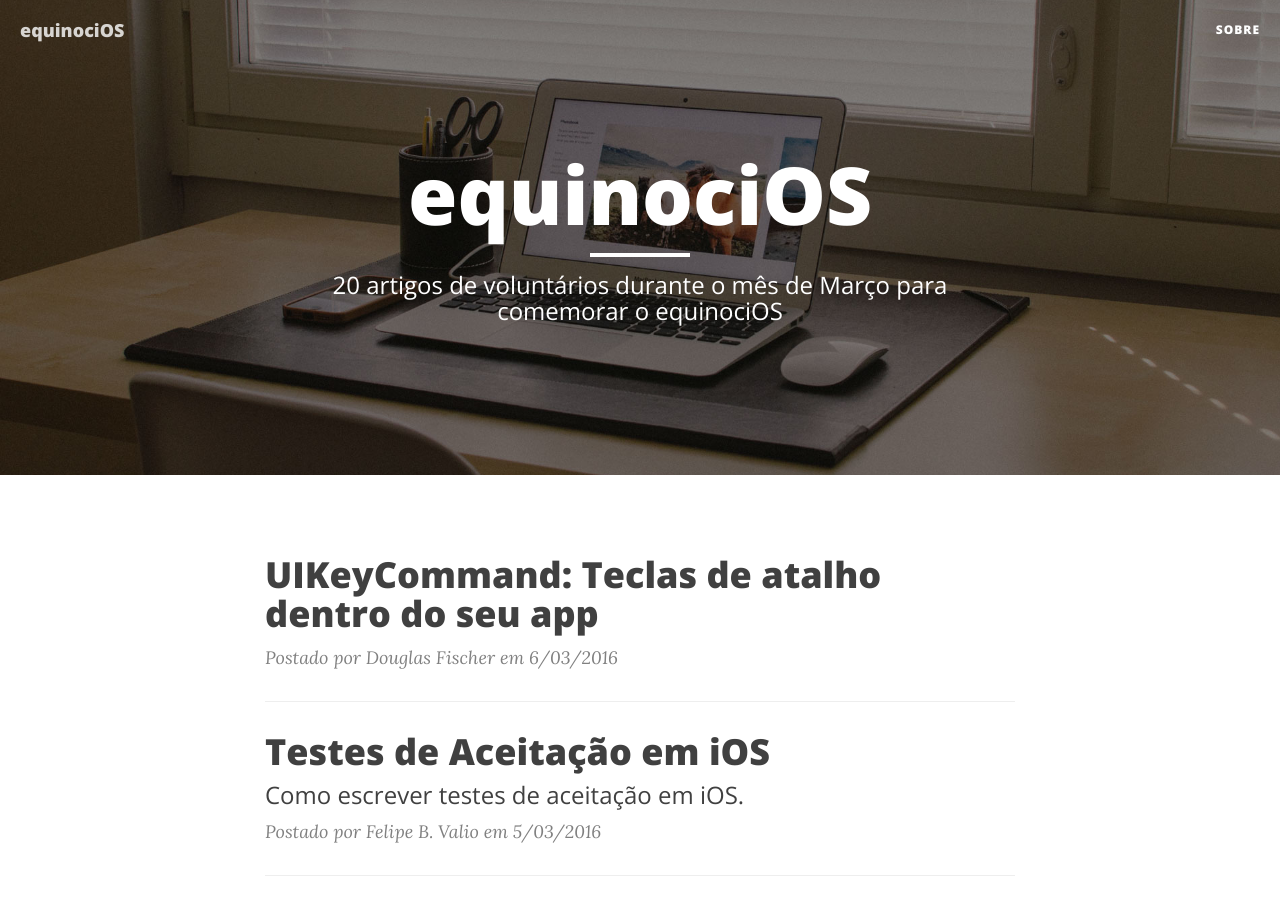
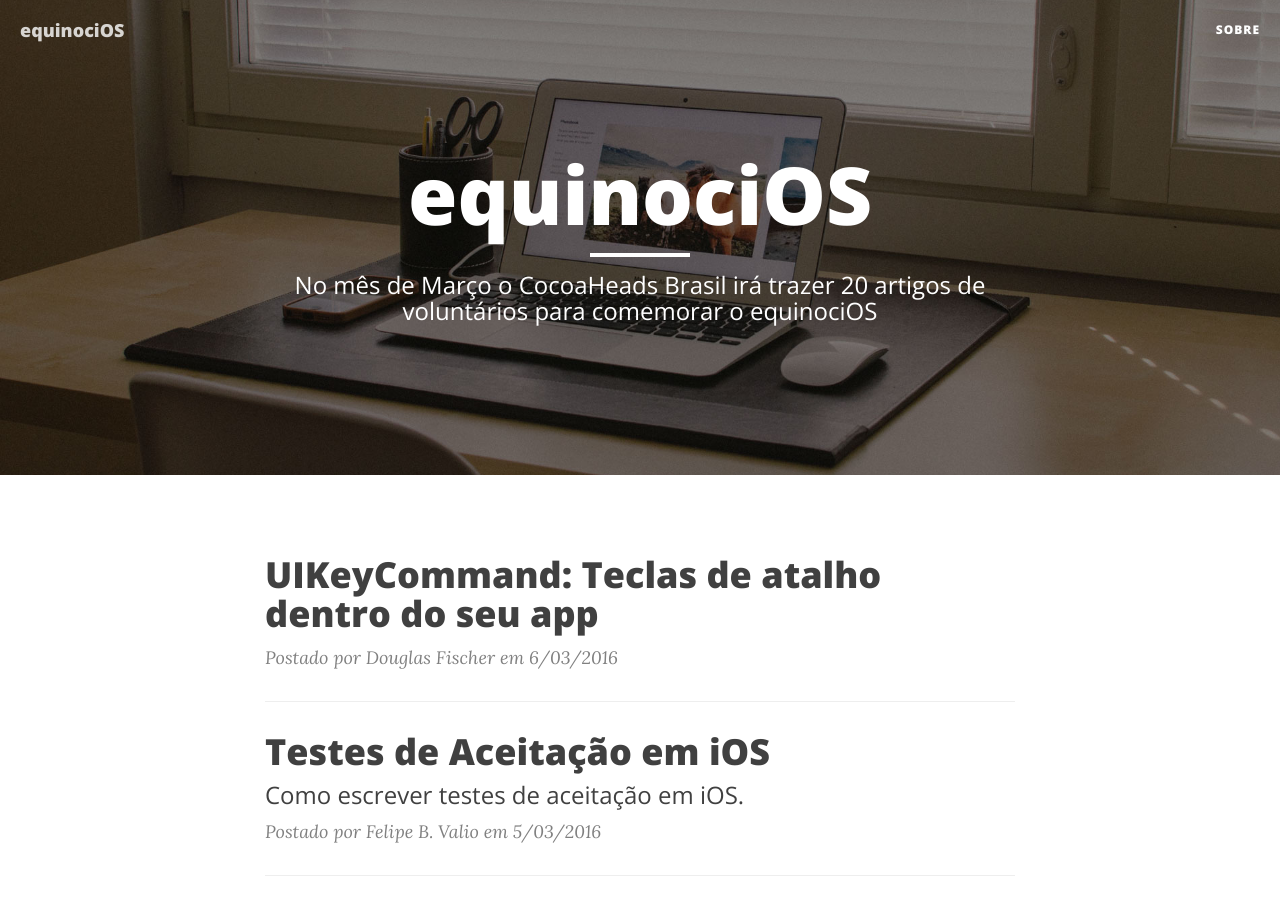
Before and after one commit to CocoaHeadsBrasil/equinociOS, a Jekyll site: the page built from index.html, in a window 1280 px wide and 900 px high. Built offline with Jekyll 4.4.1, drawn with Linux system fonts in a browser that asks for light colours; nearby versions of some CDN libraries; the list of posts is cut into pages by our own code.

Commit message:
Update index header info

```diff
--- a/index.html
+++ b/index.html
@@ -1,6 +1,6 @@
 ---
 layout: page
-description: "20 artigos de voluntários durante o mês de Março para comemorar o equinociOS"
+description: "No mês de Março o CocoaHeads Brasil irá trazer 20 artigos de voluntários para comemorar o equinociOS"
 ---
 
 {% for post in paginator.posts %}
```
